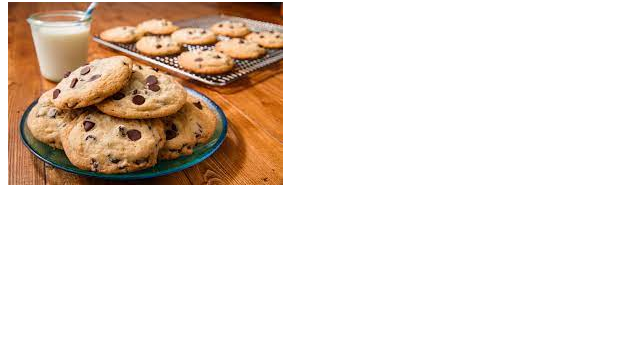
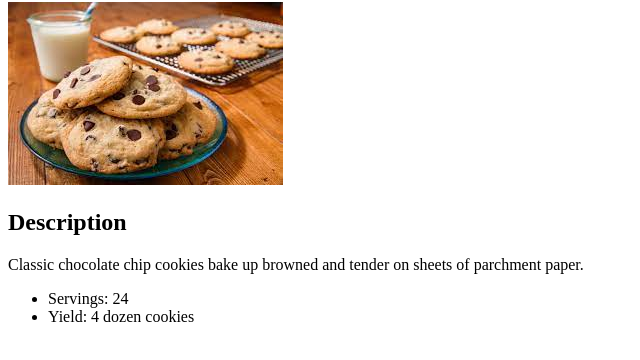
Before and after one commit to CFeeney333/odin-recipes, a plain HTML site: page recipes/choc-chip-cookies.html in a window 1280 px wide. Shown: the part 78-438 px from the top of the page, without its empty margins (0-640 px from the left). Drawn offline with Linux system fonts and the light colour scheme.

Commit message:
Add description to choc chip cookies recipe

```diff
--- a/recipes/choc-chip-cookies.html
+++ b/recipes/choc-chip-cookies.html
@@ -8,6 +8,13 @@
     <body>
         <h1>Chocolate Chip Cookies</h1>
         <img src="../images/chocolate-chip-cookies.jpeg" alt="Chocolate Chip Cookies">
-
+        <h2>Description</h2>
+        <p>
+            Classic chocolate chip cookies bake up browned and tender on sheets of parchment paper.
+        </p>
+        <ul>
+            <li>Servings: 24</li>
+            <li>Yield: 4 dozen cookies</li>
+        </ul>
     </body>
 </html>
```
